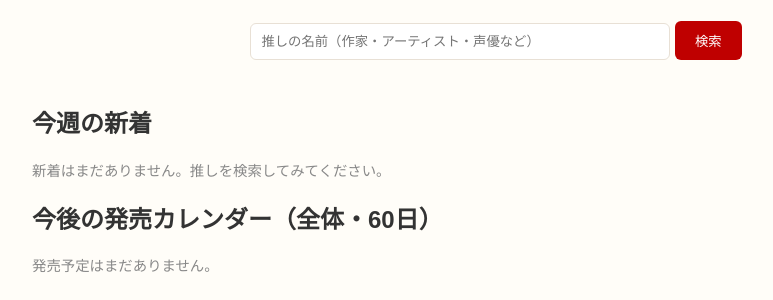
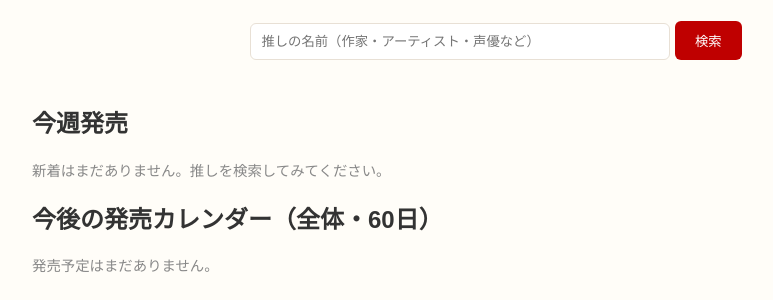
Before and after one commit to wan-9973/oshi-calendar, a FastAPI app: page / in a window 1280 px wide. Shown: the part 148-448 px from the top of the page, without its empty margins (144-917 px from the left). Run offline with FastAPI, Linux system fonts and the light colour scheme.

Commit message:
fix: clarify weekly release section

```diff
--- a/src/web/templates/index.html
+++ b/src/web/templates/index.html
@@ -17,7 +17,7 @@
 </section>
 
 <section>
-  <h2>今週の新着</h2>
+  <h2>今週発売</h2>
   {% if new_items %}<div class="grid">{% for c in new_items %}{{ card(c) }}{% endfor %}</div>
   {% else %}<p class="empty">新着はまだありません。推しを検索してみてください。</p>{% endif %}
 </section>
```
